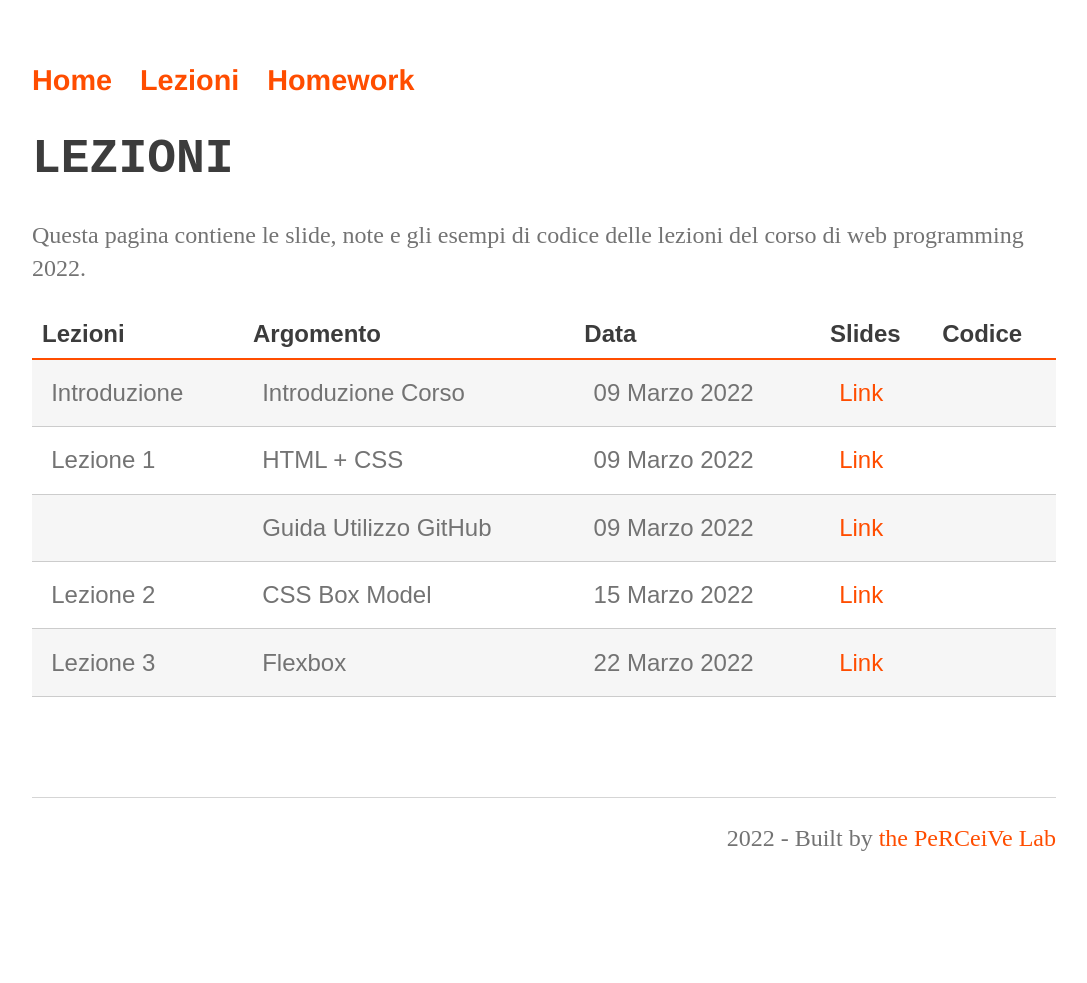
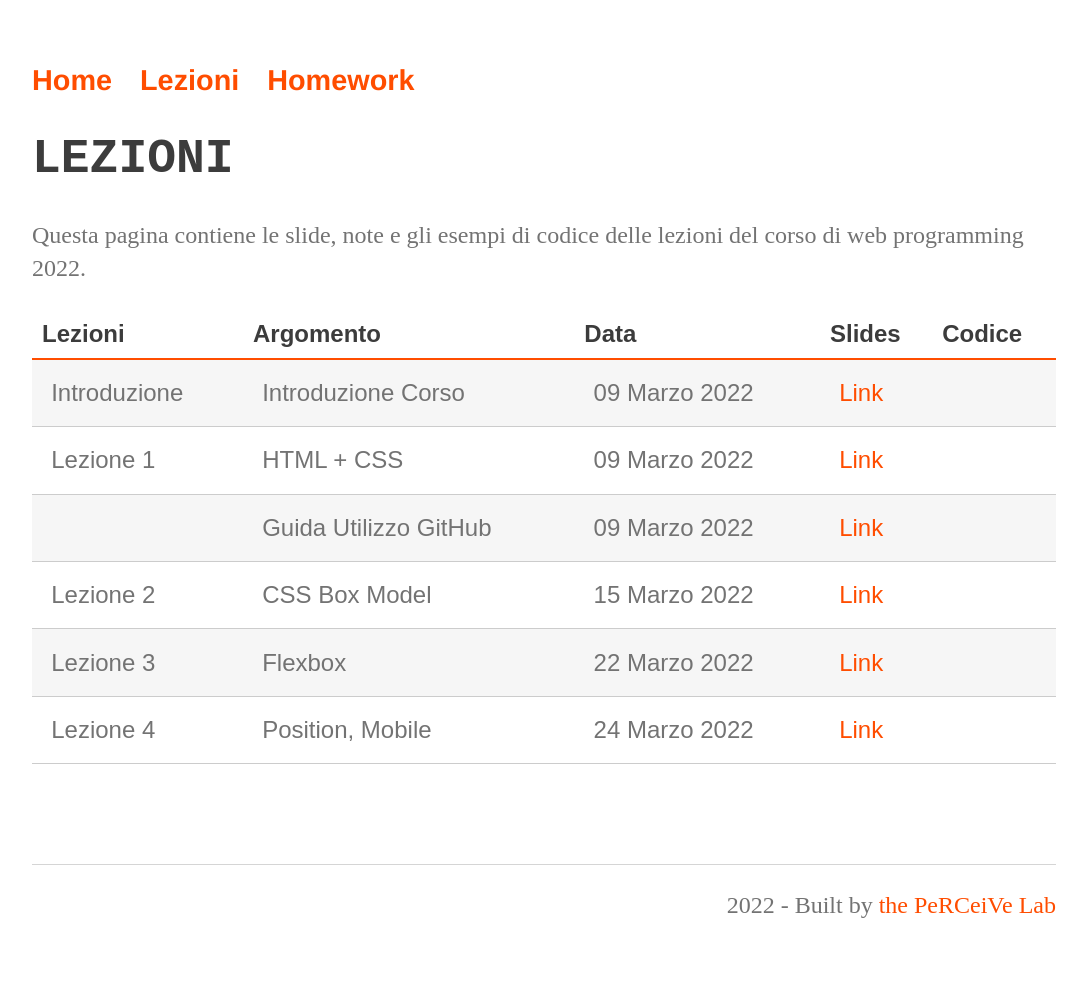
Before and after one commit to perceivelab/database-course, a Jekyll site: the page built from lezioni.md, in a window 1280 px wide. Shown: the whole page, without its empty margins (96-1183 px from the left). Built offline with Jekyll 4.4.1, drawn with Linux system fonts in a browser that asks for light colours; our own code applies the rules of GitHub Pages for plain Markdown files; before the commit the page ends 915 px from its top, so only the background shows below that.

Commit message:
Update lezioni.md

```diff
--- a/lezioni.md
+++ b/lezioni.md
@@ -12,6 +12,7 @@ Questa pagina contiene le slide, note e gli esempi di codice delle lezioni del c
 |           | Guida Utilizzo GitHub                                           | 09 Marzo 2022   | [Link](https://drive.google.com/file/d/1gDnhBQoDi3uQvRwM-B4ClwBO_qhgRIfo/view?usp=sharing)                     |             |
 | Lezione 2  | CSS Box Model                                                    | 15 Marzo 2022   | [Link](https://drive.google.com/file/d/180nPa4GNTvo0qR_iqiU1TSwAbB_8D1sM/view?usp=sharing)                                         |             |
 | Lezione 3  | Flexbox                                                    | 22 Marzo 2022   | [Link](https://drive.google.com/file/d/1AppEjI0lua0GmvrVDSZKFmfa7-XPdvAN/view?usp=sharing)                                      |             |
+| Lezione 4  | Position, Mobile                                                    | 24 Marzo 2022   | [Link](https://drive.google.com/file/d/1TWBpWSPqdgB9OeKdvcK83iBRtIVC0wsz/view?usp=sharing)                                      |             |
 
 
 [404]: /web-programming-course/fallback
```
